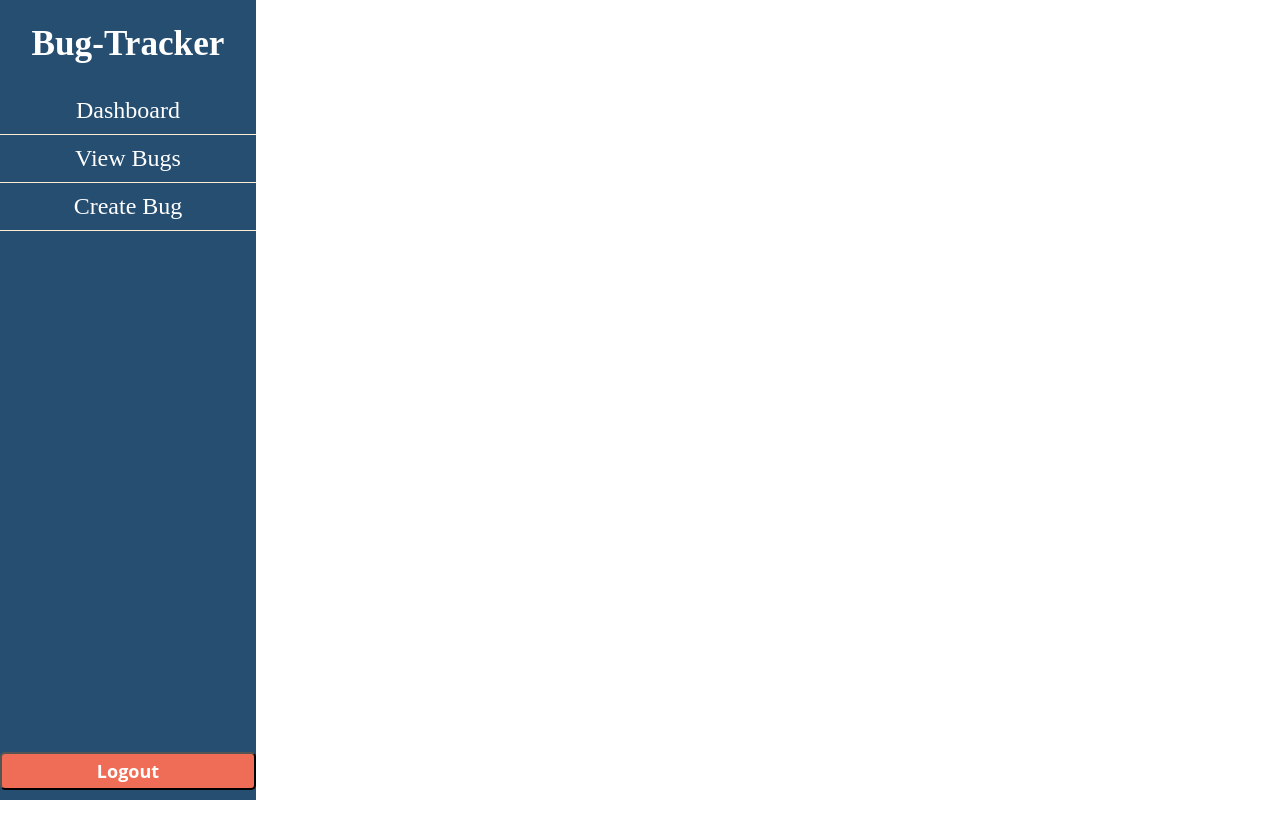
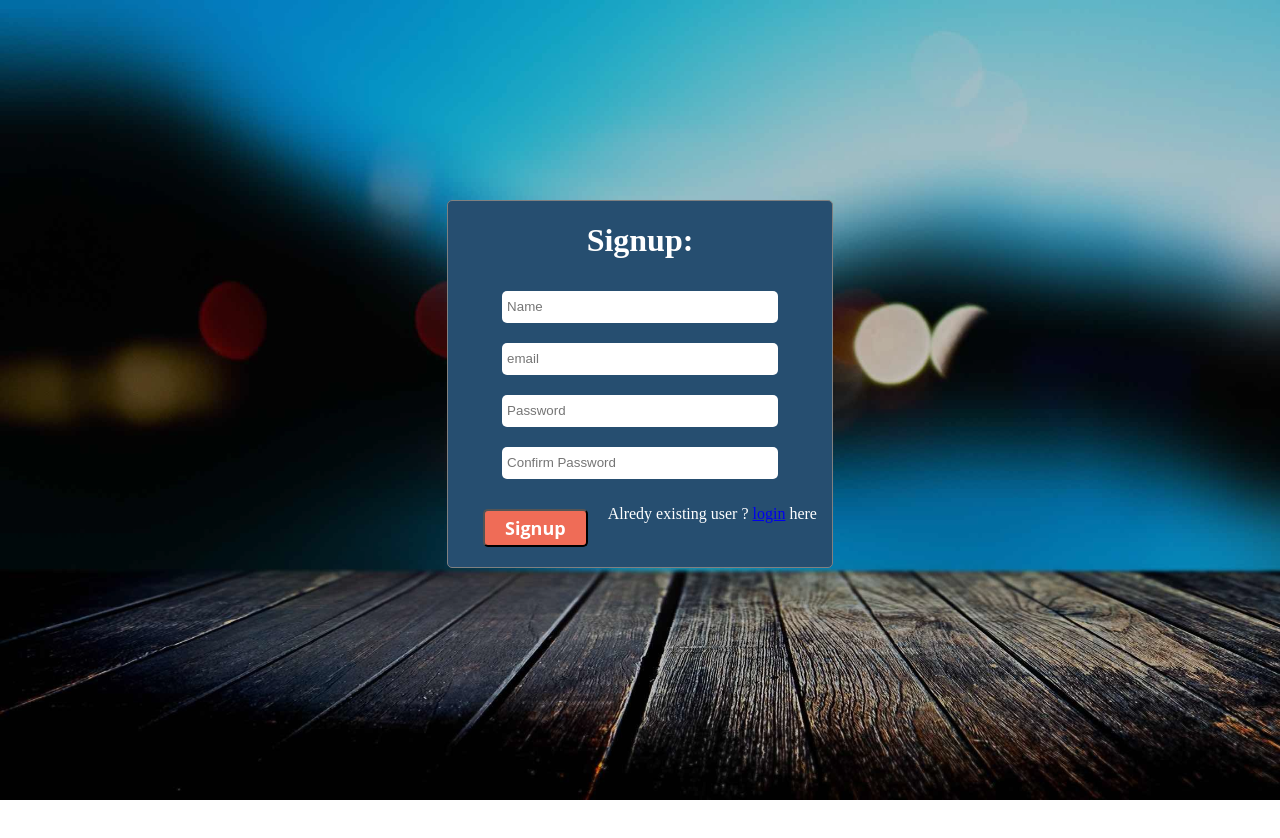
Before and after one commit to davidbram/bug-tracker, a React (Create React App) app in the folder frontend/: page /signup in a window 1280 px wide. Both pictures are taken after typing "Sample", "Sample123" into the empty fields and a click on the button "Login". Before the commit the page ends 800 px from the top, so only its background shows below. Built offline with nearby package versions, Linux system fonts and the light colour scheme.

Commit message:
Signup Page added
added signup page, some functionality is yet to be implemented

```diff
--- a/frontend/src/App.js
+++ b/frontend/src/App.js
@@ -6,6 +6,7 @@ import Sidebar from './Views/sidebar/sidebar';
 import ViewBugPage from './Views/Pages/viewBugs';
 import CreateBug from './Views/Components/Bug Create/bugForm';
 import Dashboard from '../src/Views/Pages/dashboard'
+import Signup from "../src/Views/Pages/Signup/signup";
 function App() {
   const {auth} = useSelector(state => state);
   return (
@@ -14,6 +15,7 @@ function App() {
       <>
       <Sidebar />
       <Switch>
+        <Route path="/signup"><Signup /></Route>
         <Route path="/" exact><Dashboard /></Route>
         <Route path="/viewbugs"><ViewBugPage /></Route>
         <Router path="/create"><div className='page-container'><CreateBug title="Create Bug" /></div>
--- /dev/null
+++ b/frontend/src/Views/Pages/Signup/signup.jsx
@@ -0,0 +1,35 @@
+import React, { useState } from "react"
+
+function Signup(){
+
+    const [details,setDetails] = useState({
+        name:"",
+        email:"",
+        password:"",
+        passwordc:""
+    })
+
+    function updateDetails(event){
+        setDetails({
+            ...details,
+            [event.target.name]:event.target.value
+        })
+    }
+
+    return(
+        <div className="loginBG">
+            <form className="login-panel">
+                <h1>Signup:</h1>
+
+                <input name="name" placeholder="Name" onChange={updateDetails} value={details.name}/>
+                <input type="email" placeholder="email" name ="email" onChange={updateDetails} value={details.email}/>
+                <input name="password" type="password" placeholder="Password" onChange={updateDetails} value={details.password}/>
+                <input name="passwordc" type="password" placeholder="Confirm Password" onChange={updateDetails} value={details.passwordc}/>
+                <button type="button" className="login-btn">Signup</button>
+                <p margine="50">Alredy existing user ? <a href="/login">login</a> here</p>
+            </form>
+        </div>
+    )
+}
+
+export default Signup
```
Also changed, not shown: 1 other file (tests, documents, lock files or other folders).
